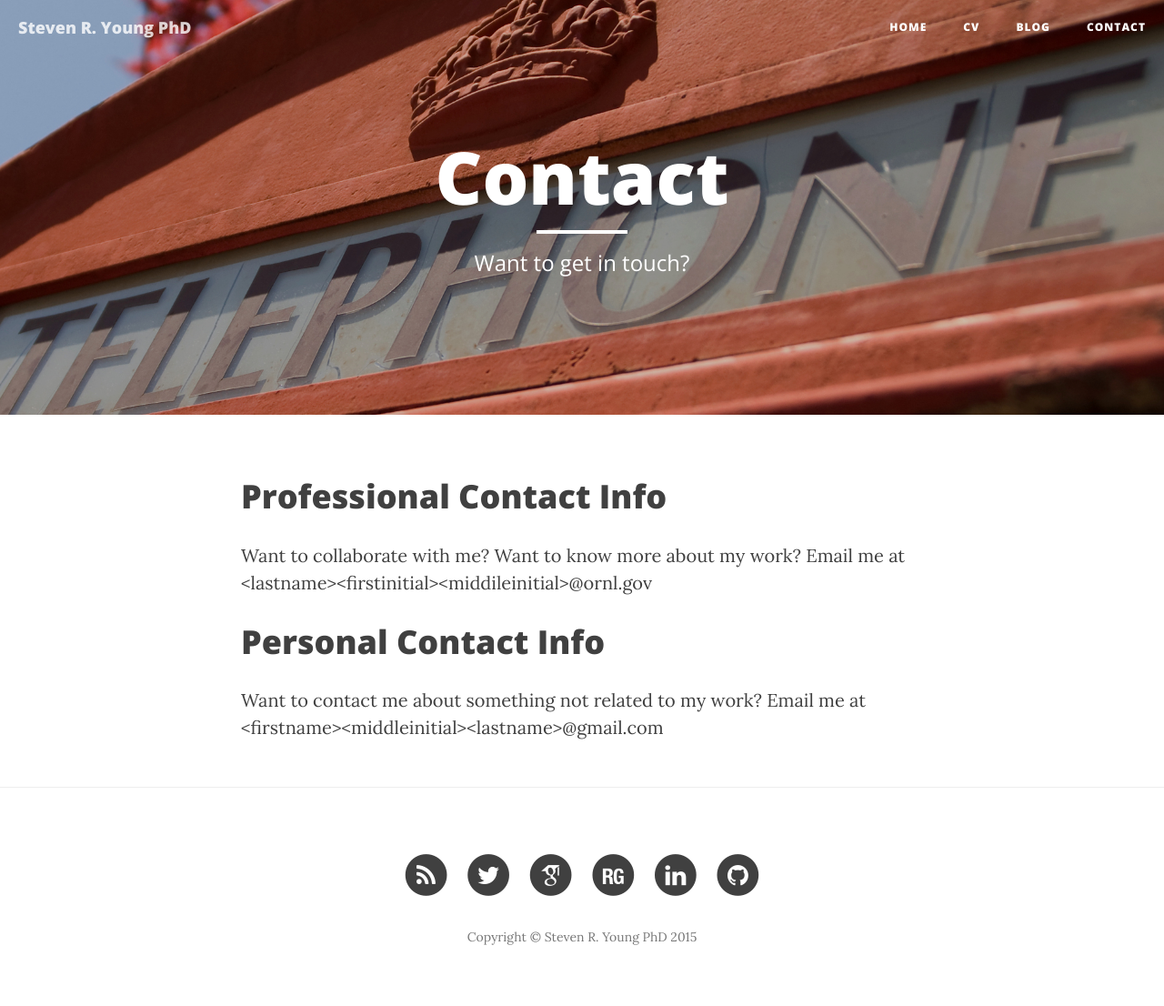
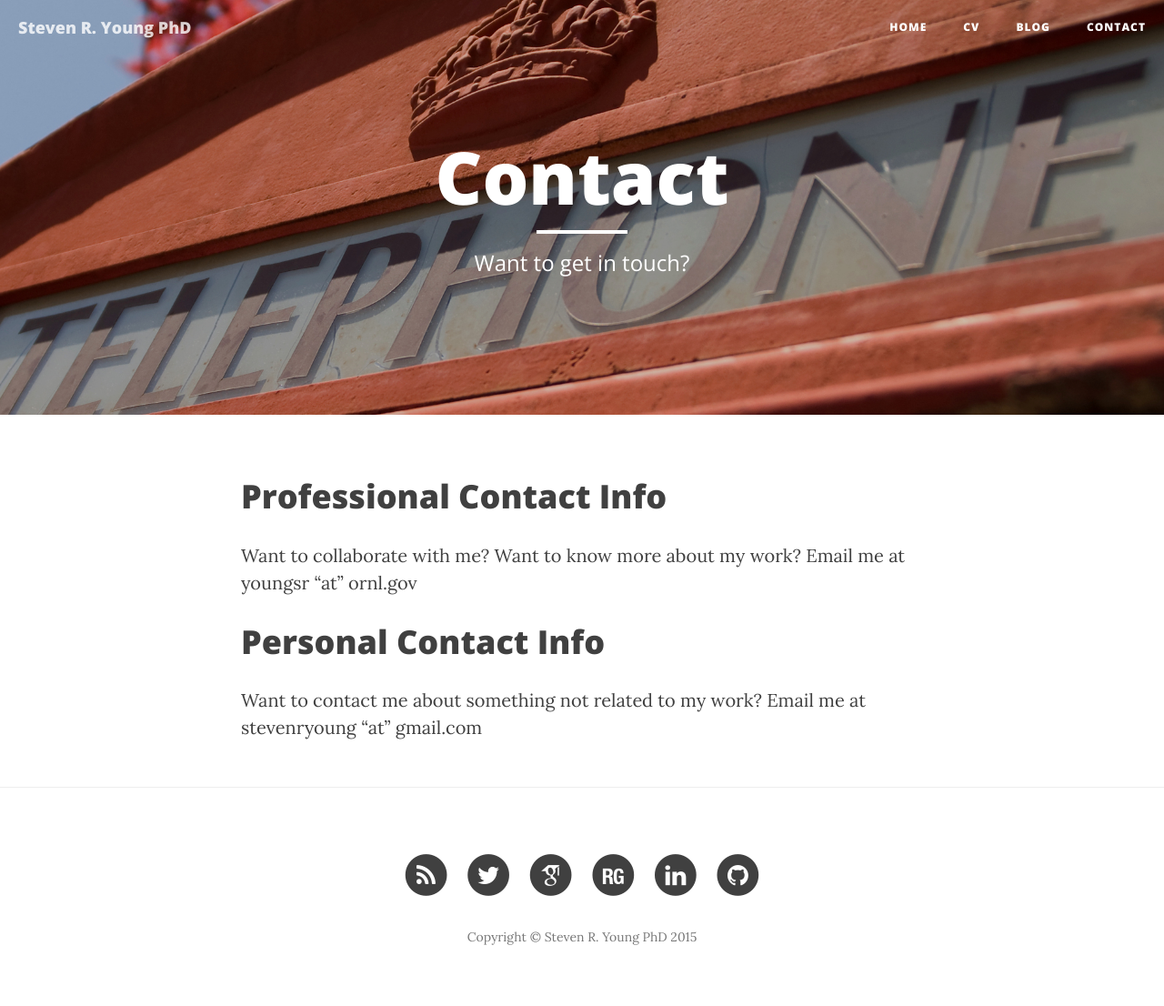
Before and after one commit to stevenryoung/stevenryoung.github.io, a Jekyll site: the page built from contact.md, in a window 1280 px wide. Shown: the whole page at 91% size. Built offline with Jekyll 4.4.1, drawn with Linux system fonts in a browser that asks for light colours; nearby versions of some CDN libraries.

Commit message:
Update contact.md
Changed format of email to make it easier to understand.

```diff
--- a/contact.md
+++ b/contact.md
@@ -6,7 +6,7 @@ header-img: "img/contact-bg-phone.jpg"
 ---
 
 # Professional Contact Info
-Want to collaborate with me? Want to know more about my work? Email me at \<lastname\>\<firstinitial\>\<middileinitial\>@ornl.gov
+Want to collaborate with me? Want to know more about my work? Email me at youngsr "at" ornl.gov
 
 # Personal Contact Info
-Want to contact me about something not related to my work? Email me at \<firstname\>\<middleinitial\>\<lastname\>@gmail.com
+Want to contact me about something not related to my work? Email me at stevenryoung "at" gmail.com
```
